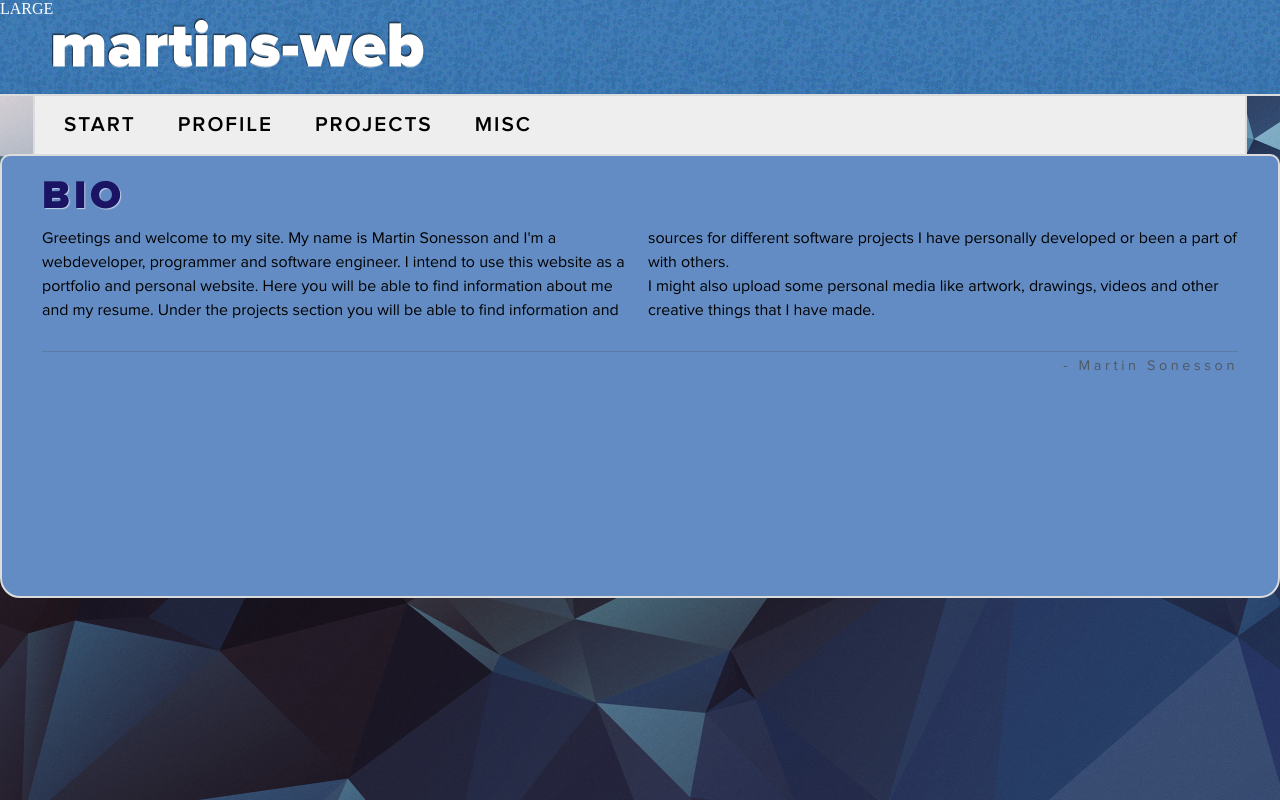
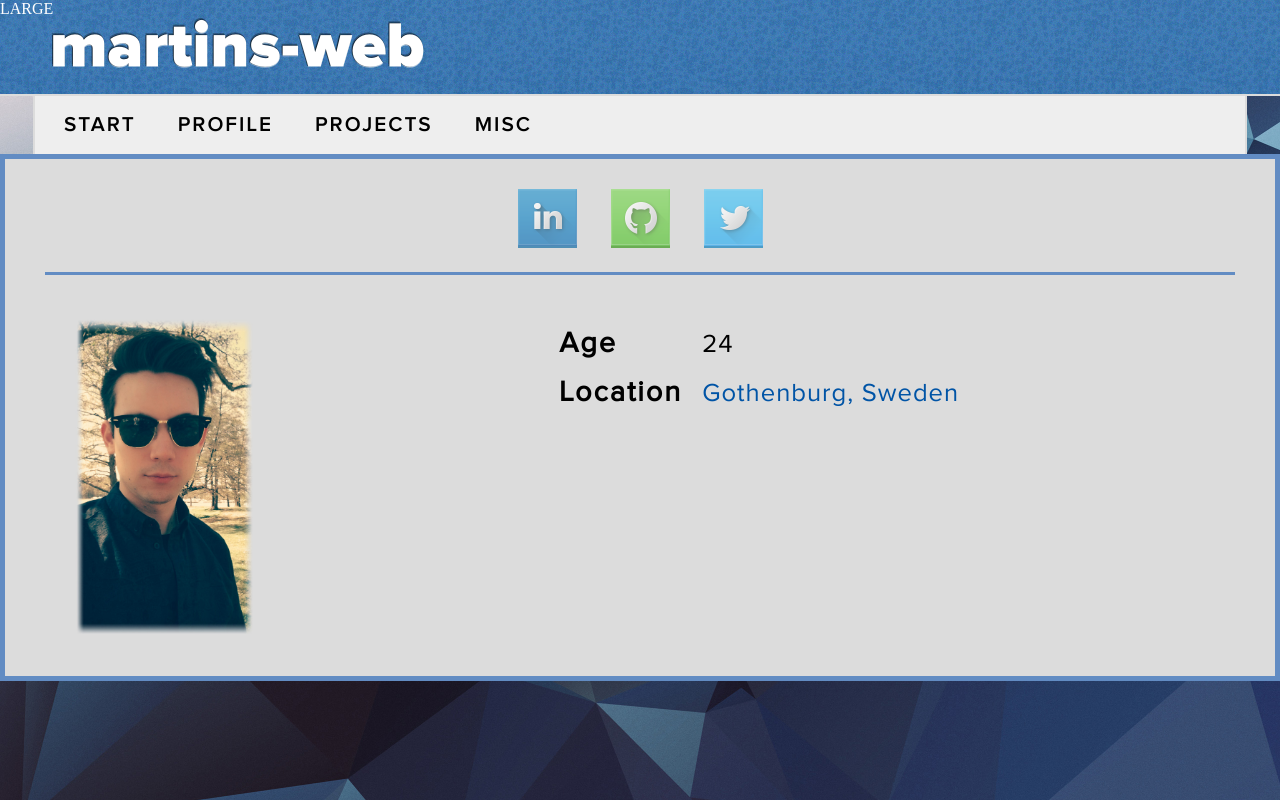
Before and after one commit to ToWelie89/martinsweb, a PHP site: page /bio.php in a window 1280 px wide. Run offline with PHP 8.4, Linux system fonts and the light colour scheme; some web fonts are replaced.

Commit message:
Updated GUI and bio section

```diff
--- a/bio.php
+++ b/bio.php
@@ -9,17 +9,46 @@
         <div id="main">
             <?php include("includes/menu.php"); ?>
             <div id="contentBar">
-                <div class="mainContentItem">
-                    <h2>
-                        BIO
-                    </h2>
-                    <p class="textBody">
-                        Greetings and welcome to my site. My name is Martin Sonesson and I'm a webdeveloper, programmer and software engineer. I intend to use this website as a portfolio and personal website. Here you will be able to find information about me and my resume. Under the projects section you will be able to find information and sources for different software projects I have personally developed or been a part of with others.<br>
-                        I might also upload some personal media like artwork, drawings, videos and other creative things that I have made.
-                    </p>
-                    <p class="signature">
-                        - Martin Sonesson
-                    </p>
+                <div id="socialMediaIconsContainer">
+                    <span id="previewTitle"></span>
+                    <div id="linksInnerContainer">
+                        <a href="http://se.linkedin.com/pub/martin-sonesson/47/b65/200" target="_blank" displayText="LinkedIn"><img alt="LinkedIn" src="img/socialMediaIcons/LinkedIn.png"></a>
+                        <a href="http://www.github.com/ToWelie89" target="_blank" displayText="GitHub"><img alt="GitHub" src="img/socialMediaIcons/GitHub.png"></a>
+                        <a href="https://twitter.com/Martin_Sonesson" target="_blank" displayText="Twitter"><img alt="Twitter" src="img/socialMediaIcons/Twitter.png"></a>
+                    </div>
+                </div>
+                <div class="mainContentItem" style="margin-top: 120px; width: 100%; padding: 20px 30px 20px 30px;">
+                    <img src="img/avatar.JPG" style="float: left; width: 15%;">
+                    <div style="float: left; width: 85%; text-align: center;">
+                       <div class="table center">
+                            <div class="tableRow">
+                                 <span class="tableRowCell">
+                                    <p class="rowKeySpan">
+                                        Age
+                                    </p>
+                                 </span>
+                                 <span class="tableRowCell">
+                                    <p class="rowValueSpan">
+                                        24
+                                    </p>
+                                 </span>
+                            </div>
+                            <div class="tableRow">
+                                 <span class="tableRowCell">
+                                    <p class="rowKeySpan">
+                                        Location
+                                    </p>
+                                 </span>
+                                 <span class="tableRowCell">
+                                    <p class="rowValueSpan">
+                                        <a href="https://www.google.se/maps/place/G%C3%B6teborg/@57.7019548,11.8936825,11z/" target="_blank">
+                                            Gothenburg, Sweden
+                                        </a>
+                                    </p>
+                                 </span>
+                            </div>
+                       </div>
+                    </div>
                 </div>
             </div>
        </div>
--- a/css/init.less
+++ b/css/init.less
@@ -39,6 +39,7 @@
 @import "less/default";
 @import "less/fonts";
 @import "less/mainContent";
+@import "less/table";
 
 @media only screen and (min-width: 0em) and (max-width: @lt-medium) {
 	@import "less/default-small";
--- a/css/less/default.less
+++ b/css/less/default.less
@@ -46,6 +46,15 @@ p {
     padding: 0px;
 }
 
+a {
+    color: #0054a6;
+    text-decoration: none;
+    outline: none;
+    &:hover {
+        color: #001a64;
+    }
+}
+
 div#main{
     margin: auto;
     width: @containerWidth;
@@ -87,13 +96,13 @@ div#topBarInnerContainer{
 div#contentBar{
     margin: 0;
     padding: 20px 40px 20px 40px;
-    border-top-left-radius: 10px;
-    border-top-right-radius: 10px;
-    border-bottom-left-radius: 20px;
-    border-bottom-right-radius: 20px;
-    background-color: #628cc3;
+    //border-top-left-radius: 10px;
+    //border-top-right-radius: 10px;
+    //border-bottom-left-radius: 20px;
+    //border-bottom-right-radius: 20px;
+    background-color: gainsboro;
     min-height: 400px;
-    border: 2px solid gainsboro;
+    border: 5px solid #628cc3;
 }
 
 #contentBar:after{
--- a/js/main.js
+++ b/js/main.js
@@ -1,7 +1,13 @@
 require(['jquery', 'constants', 'helpers'], function($, constants, helpers) {
     /**************INITIALIZATION****************/
     $(document).ready(function(){
-    	// Initialize menu scripts
+    	// Scripts that will always be included
         require(['menu']);
+
+        // Load in scripts that are specific for some modules
+        if ($("#socialMediaIconsContainer").length > 0)
+        {
+        	require(['socialMediaLinks']);
+        }
     });
 });
```
Also changed, not shown: css/less/fonts.less (+20 -20 lines), css/less/mainContent.less (+46 -0 lines), css/less/table.less (added, +32 -0 lines), js/socialMediaLinks.js (added, +14 -0 lines), css/default.css, img/avatar.JPG (added), img/bg3.png (deleted), img/socialMediaIcons/GitHub.png (added), img/socialMediaIcons/LinkedIn.png (added), img/socialMediaIcons/Twitter.png (added).
